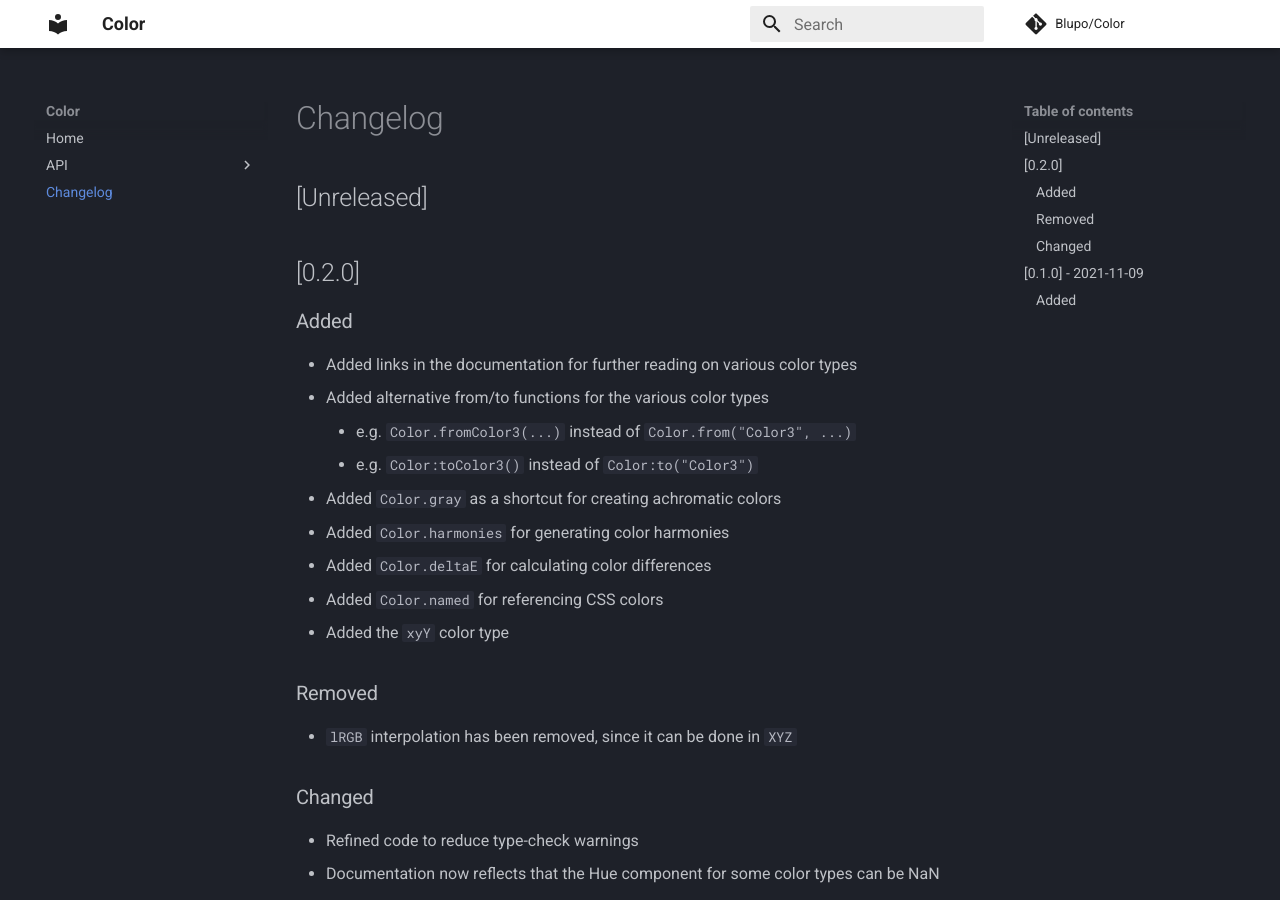
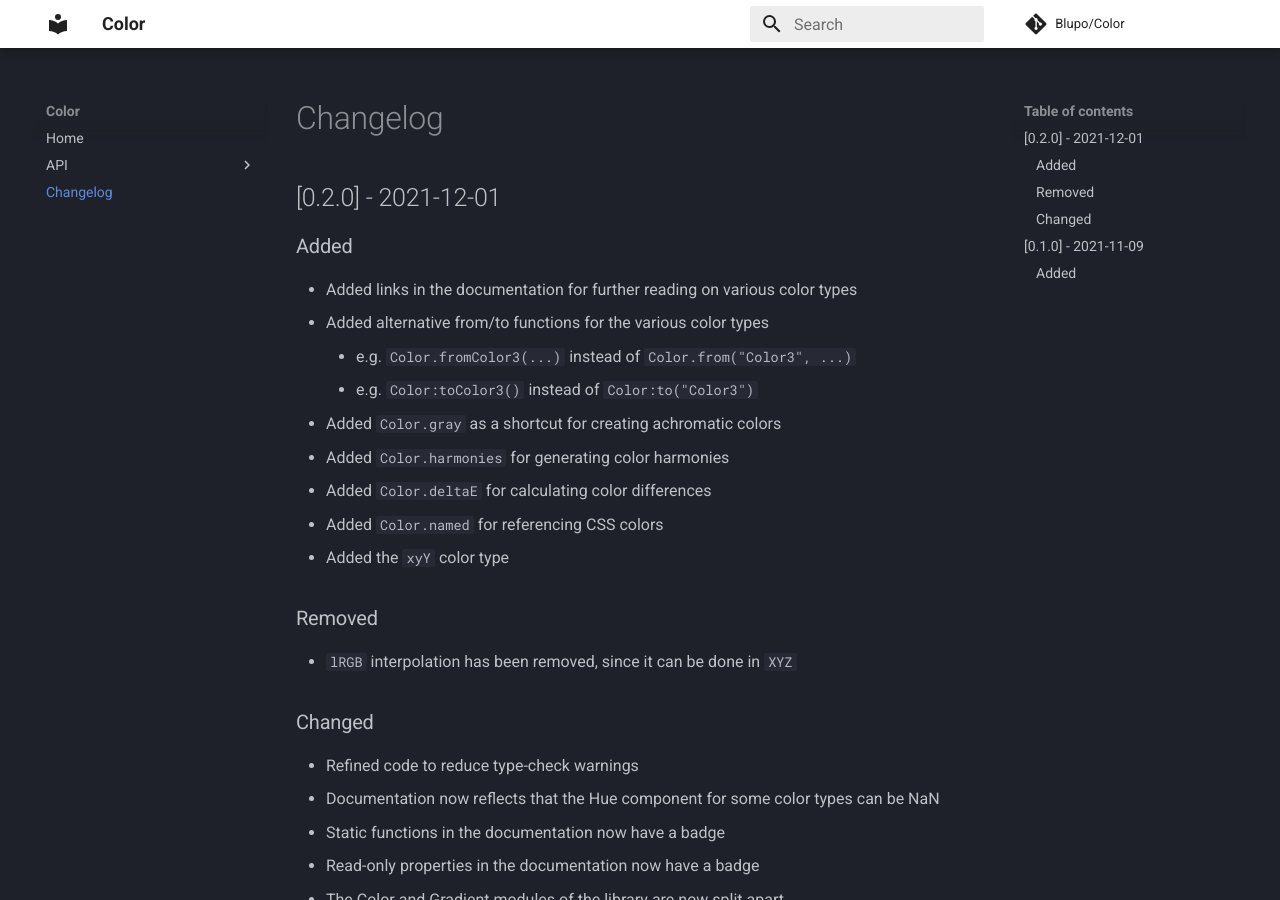
Before and after one commit to Blupo/Color, an MkDocs documentation site: the page built from docs/changelog.md, in a window 1280 px wide and 900 px high. Built offline with MkDocs 1.6.1 and Material for MkDocs 9.7.7, drawn with Linux system fonts in a browser that asks for light colours; comment, search, counter and statistics services are not loaded.

Commit message:
Release v0.2.0

```diff
--- a/docs/changelog.md
+++ b/docs/changelog.md
@@ -1,6 +1,4 @@
-## [Unreleased]
-
-## [0.2.0]
+## [0.2.0] - 2021-12-01
 ### Added
 - Added links in the documentation for further reading on various color types
 - Added alternative from/to functions for the various color types
```
